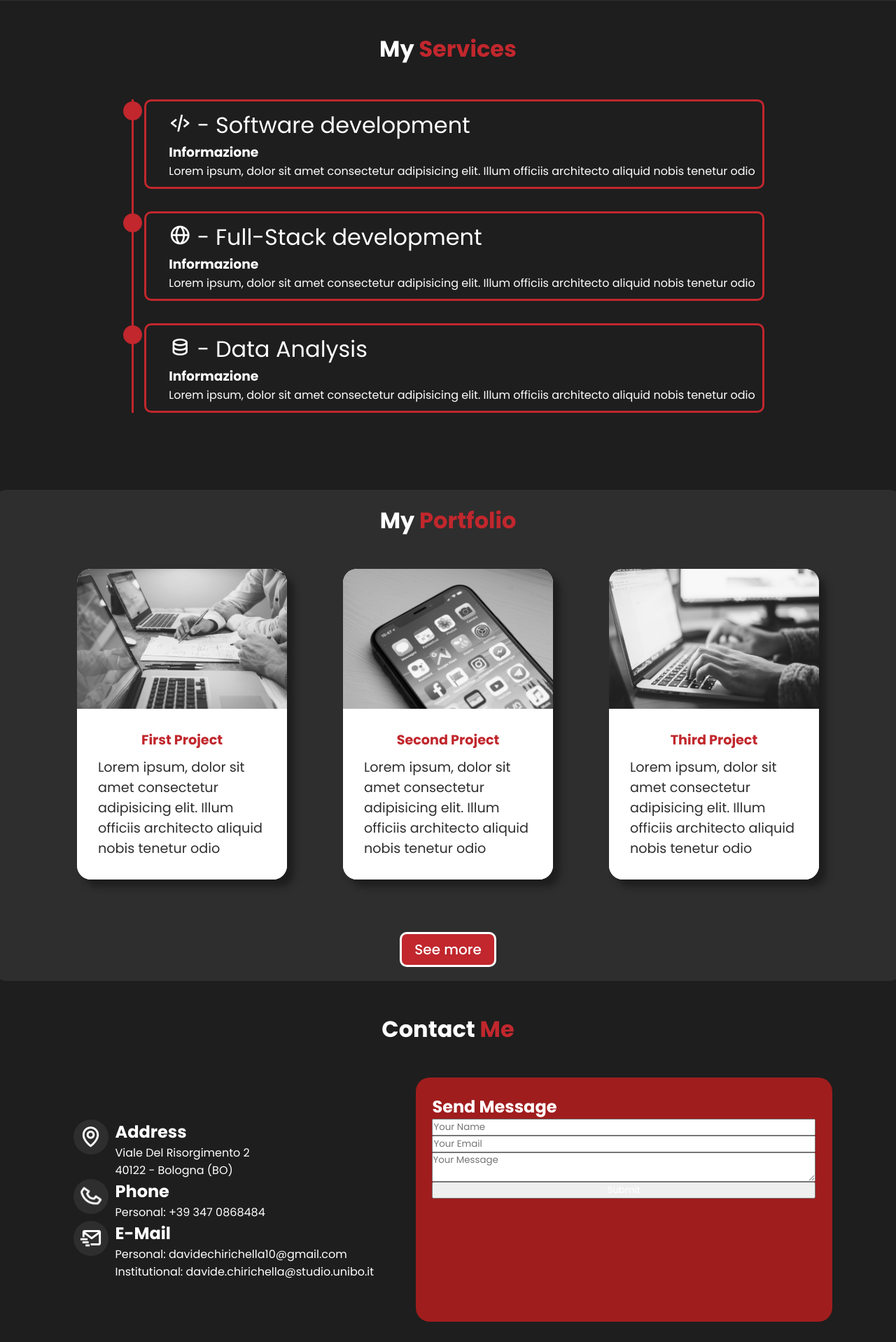
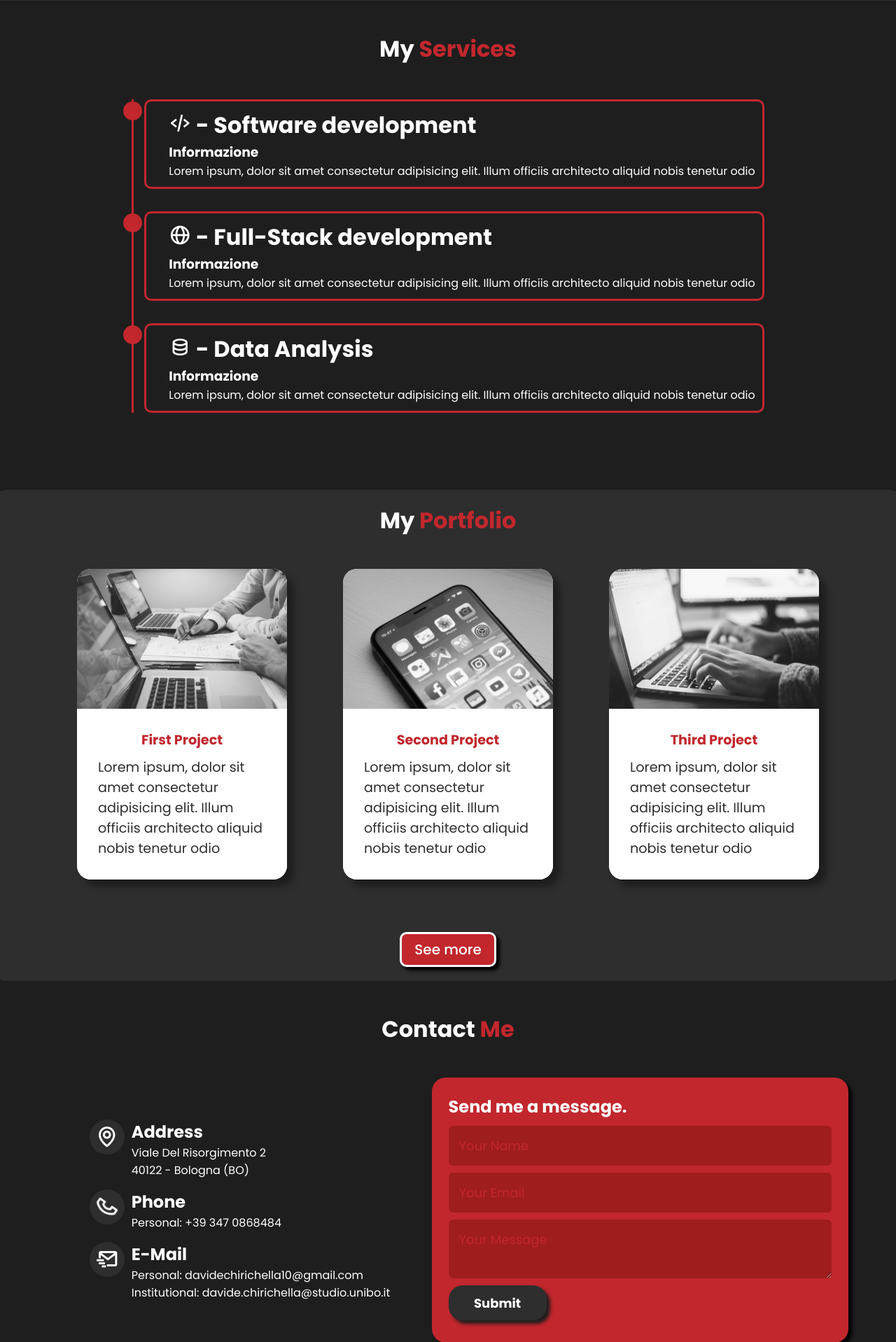
Before and after one commit to chirichexe/Portfolio-Website, a PHP site: page / in a window 1280 px wide. Shown: the part 1666-3584 px from the top of the page at 70% size. Before the commit the page ends 3555 px from the top, so only its background shows below. Run offline with PHP 8.4, Linux system fonts and the light colour scheme.

Commit message:
Completed contact section

```diff
--- a/index.html
+++ b/index.html
@@ -180,7 +180,7 @@
         <div class="container-left">
           <div class="inner-container" id="address">
             <div class="image-wrapper">
-              <a href="#"><i class='bx bx-map' ></i></a>
+              <a href="#"><i class='bx bx-map' id="icon" ></i></a>
             </div>
             <div class="text-wrapper">
               <h1>Address</h1>
@@ -189,7 +189,7 @@
           </div>
           <div class ="inner-container" id="phone">
             <div class="image-wrapper">
-              <a href="#"><i class='bx bx-phone bx-tada bx-flip-horizontal' ></i></a>
+              <a href="#"><i class='bx bx-phone bx-tada bx-flip-horizontal' id="icon"></i></a>
             </div>
             <div class="text-wrapper">
               <h1>Phone</h1>
@@ -198,7 +198,7 @@
           </div>
           <div class="inner-container" id="email">
             <div class="image-wrapper">
-              <a href="#"><i class='bx bx-mail-send' ></i></a>
+              <a href="#"><i class='bx bx-mail-send' id="icon"></i></a>
             </div>
             <div class="text-wrapper">
                 <h1>E-Mail</h1>
@@ -209,11 +209,13 @@
           </div>
         </div>
         <div class="container-right" id="container-right">
-          <h1 id="send-message">Send Message</h1>
+          <h1 id="send-message">Send me a message.</h1>
           <div class="fields">
-            <input type="text" name="name" placeholder="Your Name" required>
-            <input type="text" name="email" placeholder="Your Email" required>
-            <textarea name="Message" id="message" cols="6" placeholder="Your Message"></textarea>
+            <form class="fields">
+              <input type="text" name="name" placeholder="Your Name" required>
+              <input type="text" name="email" placeholder="Your Email" required>
+              <textarea name="Message" id="message" cols="6" placeholder="Your Message"></textarea>
+            </form>
             <button type="submit">Submit</button>
           </div>
         </div>
--- a/style.css
+++ b/style.css
@@ -114,11 +114,9 @@ background-color: var(--nero);
   display: flex;
   align-items: center;
   justify-content: space-between;
-
   margin-top: 30px;
   width: 345px;
   height: 50px;
-
 }
 .btn-box a{
   position: relative;
@@ -139,7 +137,7 @@ background-color: var(--nero);
   transition-duration: 0.3s;
 
   overflow: hidden;
-
+  box-shadow: 5px 5px 5px black;
   z-index: 1;
 }
 .btn-box a:nth-child(2){
@@ -314,6 +312,7 @@ background-color: var(--nero);
 
 .type{
   font-size: 2rem;
+  font-weight: bolder;
 }
 
 .services-column .services-box{
@@ -425,19 +424,26 @@ background-color: var(--nero);
 
 .container{
   display: flex;
+  justify-content: center;
   padding: var(--generalPadding);
 }
 
 .container-right{
+  display: flex;
+  flex-direction: column;
+  gap: 10px;
   padding: 2%;
-  background-color: var(--rossoScuro);
+  background-color: var(--rossoChiaro);
   border-radius: 20px;
   flex-basis: 50%;
+  box-shadow: 5px 5px 5px black;
 }
 
 .container-left{
+  display: flex;
+  flex-direction: column;
   padding: 5%;
-
+  gap: 15px;
 }
 
 .inner-container{
@@ -454,14 +460,64 @@ background-color: var(--nero);
   font-size: 35px;
   background-color: var(--grigio);
   border-radius: 50%;
+  transition: all .5s ease;
+}
+
+.image-wrapper:hover{
+  background-color: var(--rossoChiaro);
 }
 
 .fields{
   display: flex;
   flex-direction: column;
+  gap: 10px;
 }
+
 
 form input, form textarea{
   width: 100%;
-  color: var(--grigio);
+  border: 0;
+  outline: none;
+  background: var(--rossoScuro);
+  padding: 15px;
+  margin: 15px, 0;
+  color:white;
+  font-size: 18px;
+  border-radius: 6px;
 }
+
+button[type=submit]{
+  height: 50px;
+  width: 140px;
+  border-radius: 20px;
+  outline: none;
+  border: 0;
+  box-shadow: 5px 5px 5px var(--nero);
+  color: white;
+  font-weight: bold;
+  font-size: large;
+  background-color: var(--grigio);
+  transition: all .5s ease;
+}
+
+::placeholder{
+  color: var(--rossoChiaro);
+}
+
+button[type=submit]:hover{
+  color: var(--rossoChiaro);
+}
+
+/*
+input[type=text] {
+  background-color: var(--rossoScuro);
+  width: 100%;
+  height: 45px;
+  border-radius: 20px;
+}
+
+button[type=submit] {
+  background-color: var(--grigio);
+  width: 100%;
+  height: 45px;
+}*/
```
